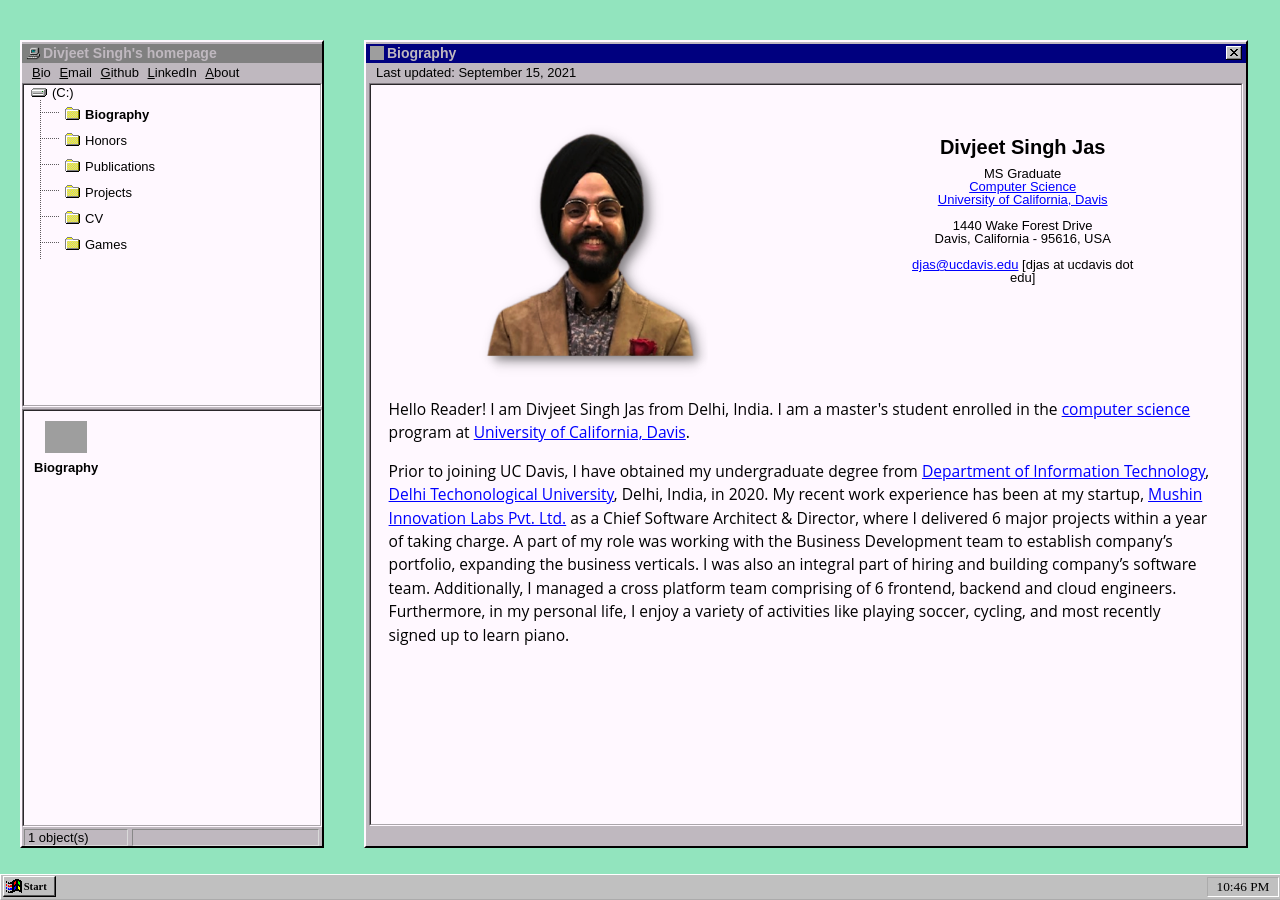
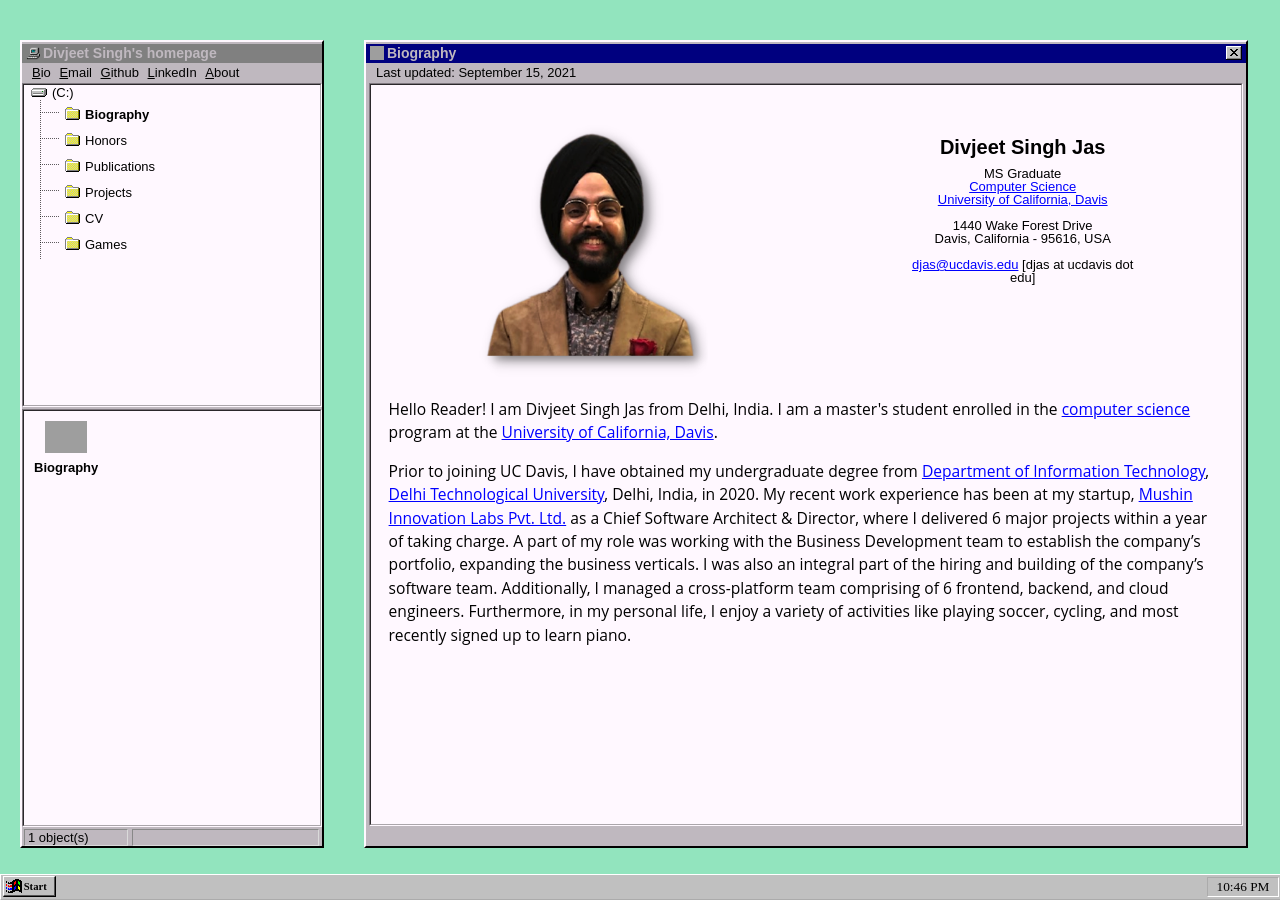
Before and after one commit to singhdivjeet/portfolio-website, a Jekyll site: the page built from _bio/bio.html, in a window 1280 px wide. Built offline with Jekyll 4.4.1, drawn with Linux system fonts in a browser that asks for light colours; grey boxes are pictures that could not be loaded.

Commit message:
Update bio.html

```diff
--- a/_bio/bio.html
+++ b/_bio/bio.html
@@ -51,12 +51,10 @@
 <div class="bio_statement">
     <p>
 
-        Hello Reader! I am Divjeet Singh Jas from Delhi, India. I am a master's student enrolled in the <a href="https://cs.ucdavis.edu/" target="_blank">computer science</a> program at <a href="https://www.ucdavis.edu/" target="_blank">University of California, Davis</a>.
+        Hello Reader! I am Divjeet Singh Jas from Delhi, India. I am a master's student enrolled in the <a href="https://cs.ucdavis.edu/" target="_blank">computer science</a> program at the <a href="https://www.ucdavis.edu/" target="_blank">University of California, Davis</a>.
     </p>
     <p>
-        Prior to joining UC Davis, I have obtained my undergraduate degree from <a href="http://www.dtu.ac.in/Web/Departments/InformationTechnology/about/" target="_blank">Department of Information Technology</a>, <a href="http://dtu.ac.in/" target="_blank">Delhi Techonological University</a>, Delhi, India, in 2020.
-        My recent work experience has been at my startup, <a href="https://www.mushinlabs.com/" target="_blank">Mushin Innovation Labs Pvt. Ltd.</a> as a Chief Software Architect & Director, where I delivered 6 major projects within a year of taking charge.
-        A part of my role was working with the Business Development team to establish company’s portfolio, expanding the business verticals. I was also an integral part of hiring and building company’s software team. Additionally, I managed a cross platform team comprising of 6 frontend, backend and cloud engineers.
-        Furthermore, in my personal life, I enjoy a variety of activities like playing soccer, cycling, and most recently signed up to learn piano.
+        Prior to joining UC Davis, I have obtained my undergraduate degree from <a href="http://www.dtu.ac.in/Web/Departments/InformationTechnology/about/" target="_blank">Department of Information Technology</a>, <a href="http://dtu.ac.in/" target="_blank">Delhi Technological University</a>, Delhi, India, in 2020.
+        My recent work experience has been at my startup, <a href="https://www.mushinlabs.com/" target="_blank">Mushin Innovation Labs Pvt. Ltd.</a> as a Chief Software Architect & Director, where I delivered 6 major projects within a year of taking charge. A part of my role was working with the Business Development team to establish the company’s portfolio, expanding the business verticals. I was also an integral part of the hiring and building of the company’s software team. Additionally, I managed a cross-platform team comprising of 6 frontend, backend, and cloud engineers. Furthermore, in my personal life, I enjoy a variety of activities like playing soccer, cycling, and most recently signed up to learn piano.
     </p>
 </div>
```
